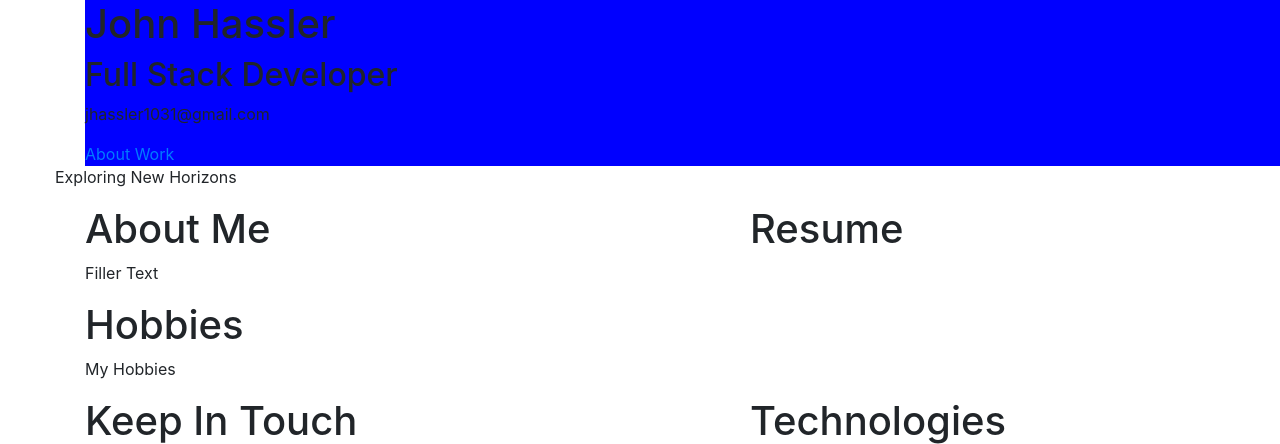
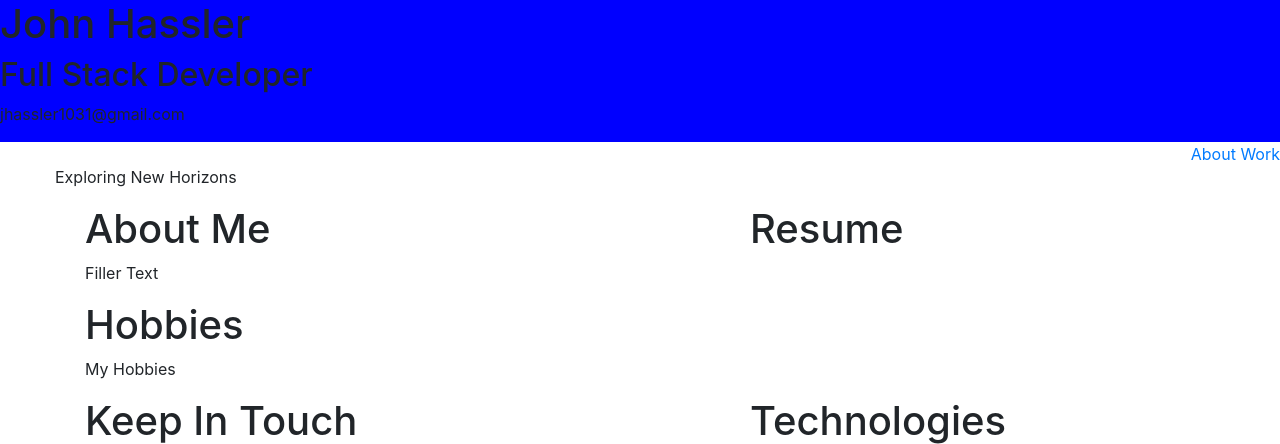
Before and after one commit to jhassler1031/portfolio-part2, a PHP site: page / in a window 1280 px wide. Shown: the top 444 px of the page. Run offline with PHP 8.4, Linux system fonts and the light colour scheme.

Commit message:
saving before making changes to nav

```diff
--- a/styles.css
+++ b/styles.css
@@ -18,6 +18,7 @@ header {
 .fixed-nav {
   position: fixed;
   top: 0;
+  left: 0;
   background-color: blue;
   /* background: url(images/orange.jpg) no-repeat center top fixed; */
   width: 100%;
@@ -25,5 +26,14 @@ header {
 }
 
 #main-nav {
+  position: relative;
+}
+
+.navi {
+  position: absolute;
+  right: 0;
+}
+
+#main-nav {
   min-height: 165px;
 }
```
